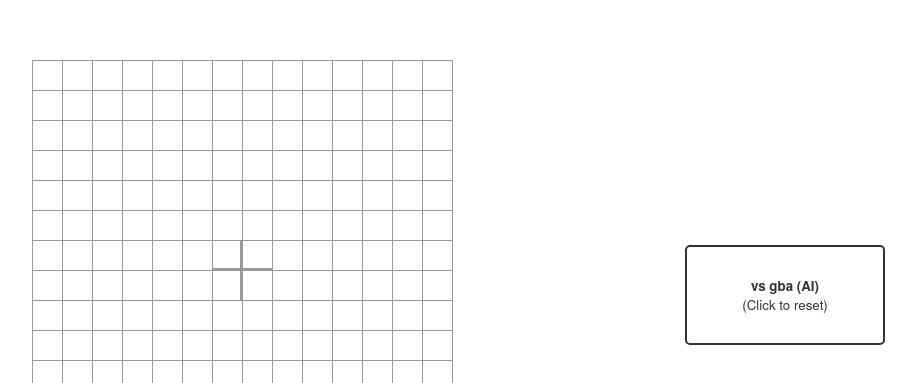
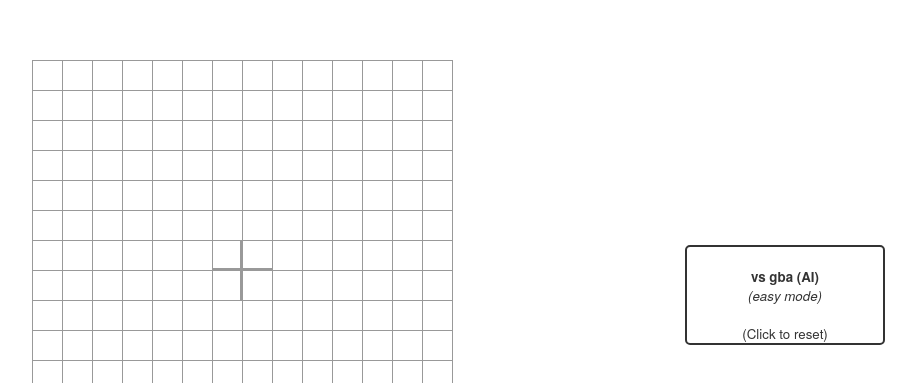
Before and after one commit to sabertazimi/gba, a React app: page / in a window 1280 px wide. Shown: the part 105-488 px from the top of the page, without its empty margins (111-1027 px from the left). Built offline with nearby package versions, Linux system fonts and the light colour scheme.

Commit message:
add(ai-mode): create mode api

```diff
--- a/src/ai.json
+++ b/src/ai.json
@@ -1,6 +1,7 @@
 {
   "name": "gba",
   "introduction": "a simple GoBang ai",
+  "defaultMode": "easy",
   "sampleMap": [
     [0, 0, 0, 0, 0, 0, 0, 0, 0, 0, 0, 0, 0, 0, 0],
     [0, 0, 0, 0, 0, 0, 0, 0, 0, 0, 0, 0, 0, 0, 0],
--- a/src/components/GoBang.jsx
+++ b/src/components/GoBang.jsx
@@ -196,6 +196,13 @@ class GoBang extends React.Component {
               {resultText[result]}
             </strong>
             <br />
+            <em>
+              (
+              {`${AI.mode} mode`}
+              )
+            </em>
+            <br />
+            <br />
             (Click to reset)
           </button>
         </div>
--- a/src/constants/index.js
+++ b/src/constants/index.js
@@ -26,3 +26,9 @@ export const Score = {
   Live4: 100,
   Live5: 90000,
 };
+
+export const AIMode = {
+  EASY: 'easy',
+  MEDIUM: 'medium',
+  HARD: 'hard',
+};
--- a/src/core/ai.js
+++ b/src/core/ai.js
@@ -1,6 +1,7 @@
 import {
   EMPTY,
   Score,
+  AIMode,
 } from '../constants';
 
 import {
@@ -10,6 +11,7 @@ import {
 class AI {
   constructor(config) {
     this.config = config || {};
+    this.mode = this.config.defaultMode || AIMode.EASY;
   }
 
   /**
@@ -215,10 +217,7 @@ class AI {
     }
   }
 
-  /**
-   * @param {matrix} map
-   */
-  getMaxPoint(currentState) {
+  getMaxPointByScoreMap(currentState) {
     const {
       map,
       rows,
@@ -227,6 +226,8 @@ class AI {
 
     let maxScore = 0;
     const maxPoints = [];
+
+    this.generateScoreMap(currentState);
 
     for (let i = 0; i < rows; i += 1) {
       for (let j = 0; j < cols; j += 1) {
@@ -260,6 +261,34 @@ class AI {
   }
 
   /**
+   * @param {matrix} map
+   */
+  getMaxPoint(currentState) {
+    let maxPoint;
+
+    switch (this.mode) {
+      case AIMode.EASY:
+        maxPoint = this.getMaxPointByScoreMap(currentState);
+        break;
+      case AIMode.HARD:
+        maxPoint = this.getMaxPointByMCTS(currentState);
+        break;
+      default:
+        maxPoint = {
+          x: -1,
+          y: -1,
+        };
+        break;
+    }
+
+    return maxPoint;
+  }
+
+  setMode(mode) {
+    this.mode = mode || AIMode.EASY;
+  }
+
+  /**
    * @param {array} map current gobang board map
    * @param {number} rows board size
    * @param {number} cols board size
@@ -270,7 +299,6 @@ class AI {
    * @memberof AI
    */
   process(currentState) {
-    this.generateScoreMap(currentState);
     const maxPoint = this.getMaxPoint(currentState);
     return maxPoint;
   }
```
